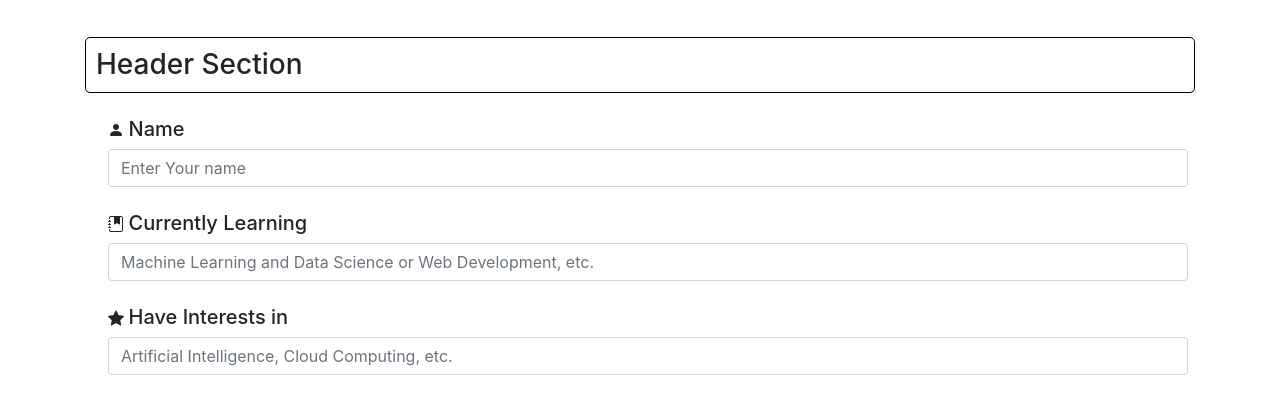
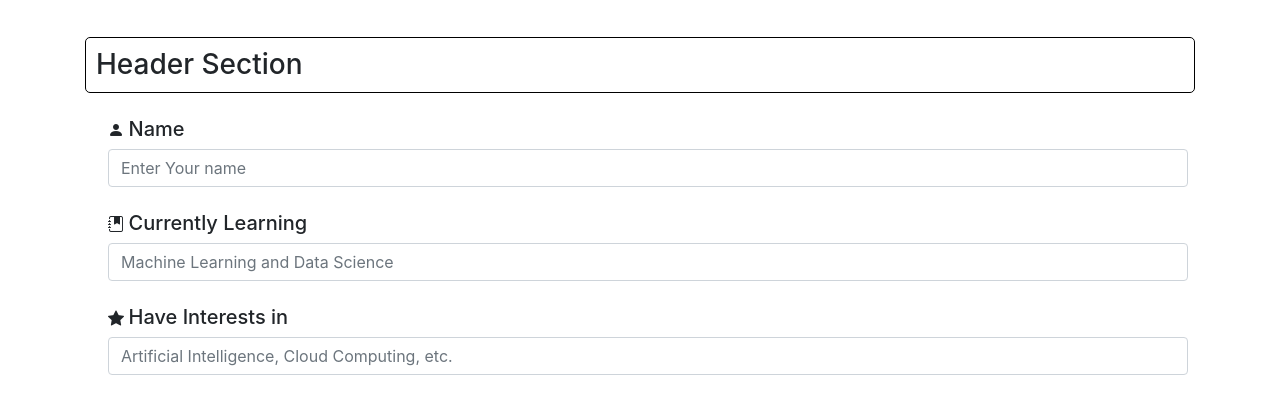
Before and after one commit to mayankbohra/readme-file-generator-for-github, a plain HTML site: page index.html in a window 1280 px wide. Shown: the part 183-596 px from the top of the page. Drawn offline with nearby package versions, Linux system fonts and the light colour scheme.

Commit message:
Update index.html

```diff
--- a/index.html
+++ b/index.html
@@ -51,7 +51,7 @@
                     <div class="col">
                         <i class="bi bi-journal-bookmark-fill"></i>
                         <label class="h5" for="namefield">Currently Learning</label>
-                        <input type="text" id="namefield" class="form-control" placeholder="Machine Learning and Data Science or Web Development, etc." required />
+                        <input type="text" id="namefield" class="form-control" placeholder="Machine Learning and Data Science" required />
                     </div>
                 </div>
             </div>
```
